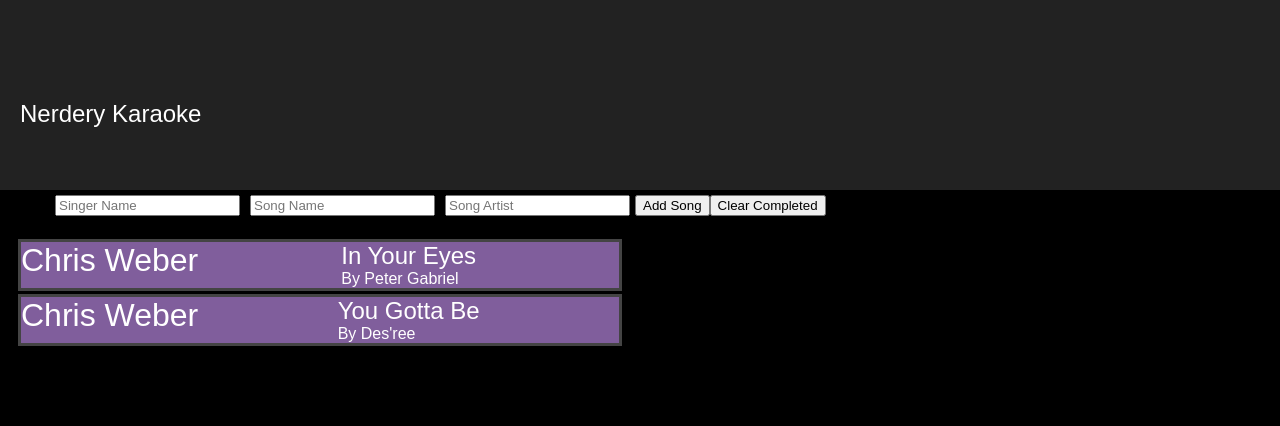
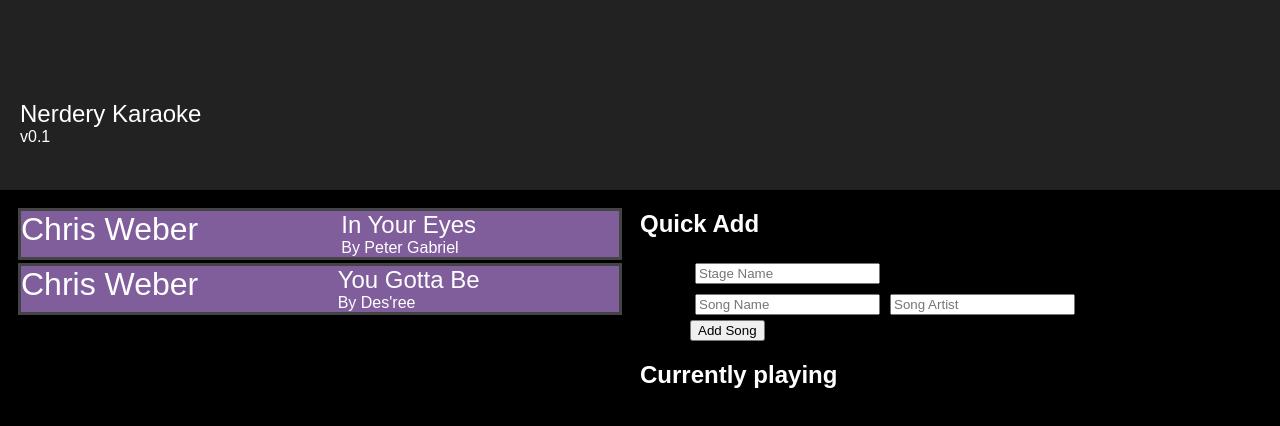
Before and after one commit to cosmicdreams/nerdery-karaoke, a React (Create React App) app: page / in a window 1280 px wide. Shown: the top 426 px of the page. Built offline with nearby package versions, Linux system fonts and the light colour scheme.

Commit message:
Change format of song entry form. Move to second column. More formatting.

```diff
--- a/src/App.js
+++ b/src/App.js
@@ -56,16 +56,6 @@ class App extends React.Component {
         this.setState({songs});
     };
 
-    /**
-     * Needed for look ahead auto-complete
-     *
-     * Possible API Integration point.
-     * @param e
-     */
-    /*changeSong = e => {
-        console.log('change happened.');
-    };*/
-
     toggleSongComplete = id => {
         let songs = this.state.songs.slice();
         songs = songs.map(song => {
@@ -84,27 +74,14 @@ class App extends React.Component {
         return songs[0].url;
     };
 
-    clearCompletedSongs = e => {
-        e.preventDefault();
-        let songs = this.state.songs.slice();
-        songs = songs.filter(song => !song.completed);
-        this.setState({songs});
-    };
-
     render() {
         return (
             <div className="App">
                 <div className="App-header">
                     <div className="App-logo"></div>
                     <div className="App-title">Nerdery Karaoke</div>
-
-
+                    <div className="App-version">v0.1</div>
                 </div>
-
-                <KaraokeForm
-                    value={this.state.song}
-                    handleAddSong={this.addSong}
-                    handleClearSongs={this.clearCompletedSongs}/>
 
                 <div className="App-body">
                     <div className="col">
@@ -114,7 +91,12 @@ class App extends React.Component {
                         />
                     </div>
                     <div className="col">
-                        <youtube-thumbnail video_id="q8paX24shfk" target="karaokeWindow" />
+                        <h2>Quick Add</h2>
+                        <KaraokeForm
+                            value={this.state.song}
+                            handleAddSong={this.addSong}/>
+                        <h2>Currently playing</h2>
+                        <youtube-thumbnail video_id={this.getSongToPlay(0)} target="karaokeWindow" />
                     </div>
                 </div>
 
--- a/src/components/KaraokeForm/KaraokeForm.js
+++ b/src/components/KaraokeForm/KaraokeForm.js
@@ -13,11 +13,14 @@ class KaraokeForm extends React.Component {
 
         return (
             <form ref={this.form} className="AddSong">
+                <div>
                     <input
                         type="text"
                         name="singer"
-                    placeholder="Singer Name"
+                        placeholder="Stage Name"
                     />
+                </div>
+                <div>
                     <input
                         type="text"
                         name="song_name"
@@ -28,8 +31,9 @@ class KaraokeForm extends React.Component {
                         name="artist"
                         placeholder="Song Artist"
                     />
+                </div>
+
                 <button type="button" onClick={this.handleAddSong}>Add Song</button>
-                <button type="button" onClick={this.props.handleClearSongs}>Clear Completed</button>
             </form>
         );
     };
```
Lines whose indentation alone changed are shown as unchanged.
